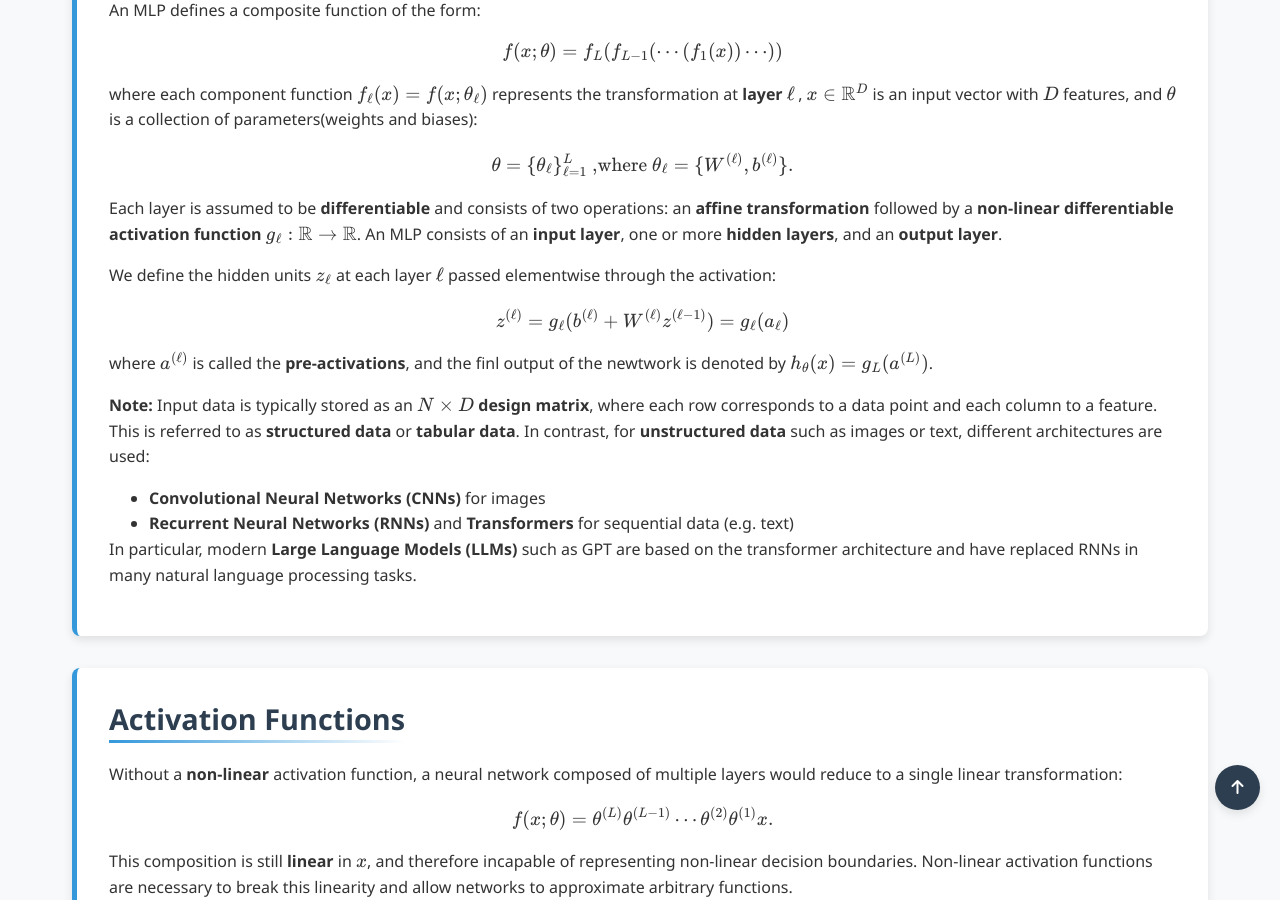
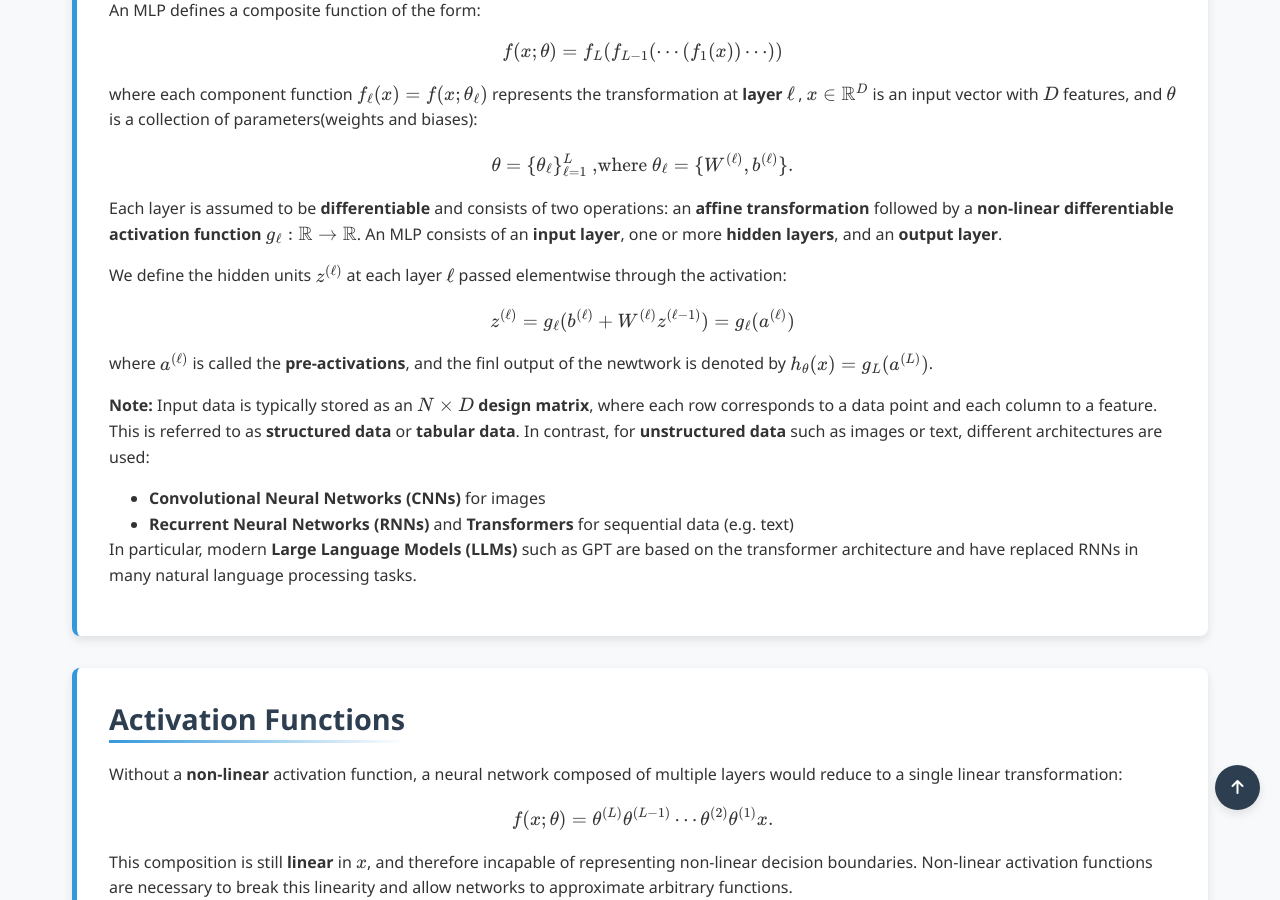
Before and after one commit to Yusukey01/yusukey01.github.io, a Jekyll site: the page built from Mathematics/Machine_learning/neural_networks.html, in a window 1280 px wide and 900 px high, scrolled down 858 px. Built offline with Jekyll 4.4.1, drawn with Linux system fonts in a browser that asks for light colours.

Commit message:
update V-4 NNs sections

```diff
--- a/Mathematics/Machine_learning/neural_networks.html
+++ b/Mathematics/Machine_learning/neural_networks.html
@@ -50,9 +50,9 @@ uses_python: false
                 </p>
 
                 <p>
-                    We define the hidden units \(z_{\ell}\) at each layer \(\ell\) passed  elementwise through the activation:
+                    We define the hidden units \(z^{(\ell)}\) at each layer \(\ell\) passed  elementwise through the activation:
                     \[
-                    z^{(\ell)} = g_{\ell}(b^{(\ell)} + W^{(\ell)}z^{(\ell -1)}) = g_{\ell}(a_{\ell})
+                    z^{(\ell)} = g_{\ell}(b^{(\ell)} + W^{(\ell)}z^{(\ell -1)}) = g_{\ell}(a^{(\ell)})
                     \]
                     where \(a^{(\ell)}\) is called the <strong>pre-activations</strong>, and the finl output of the newtwork is denoted by
                     \(h_\theta(x) = g_L(a^{(L)})\).
```
